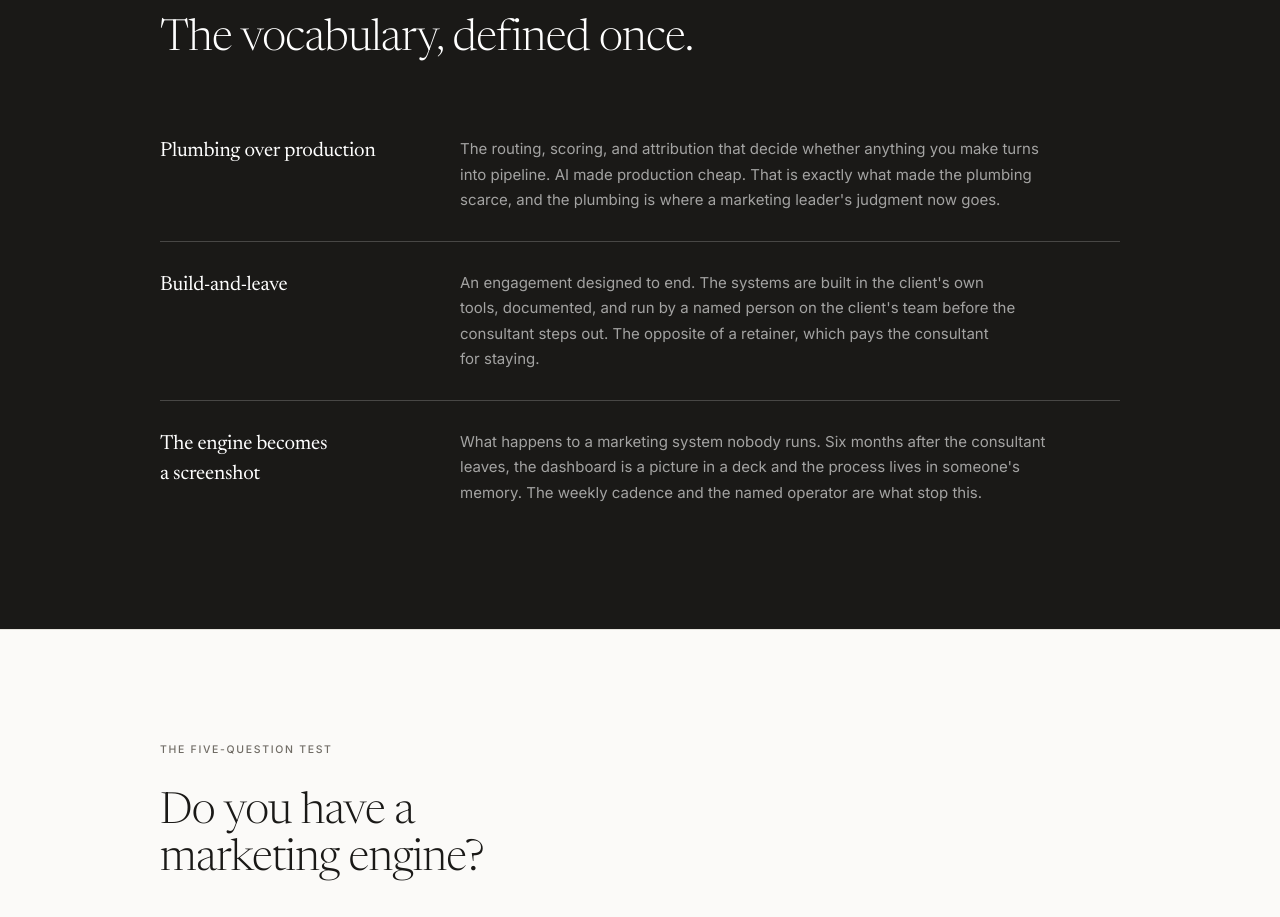
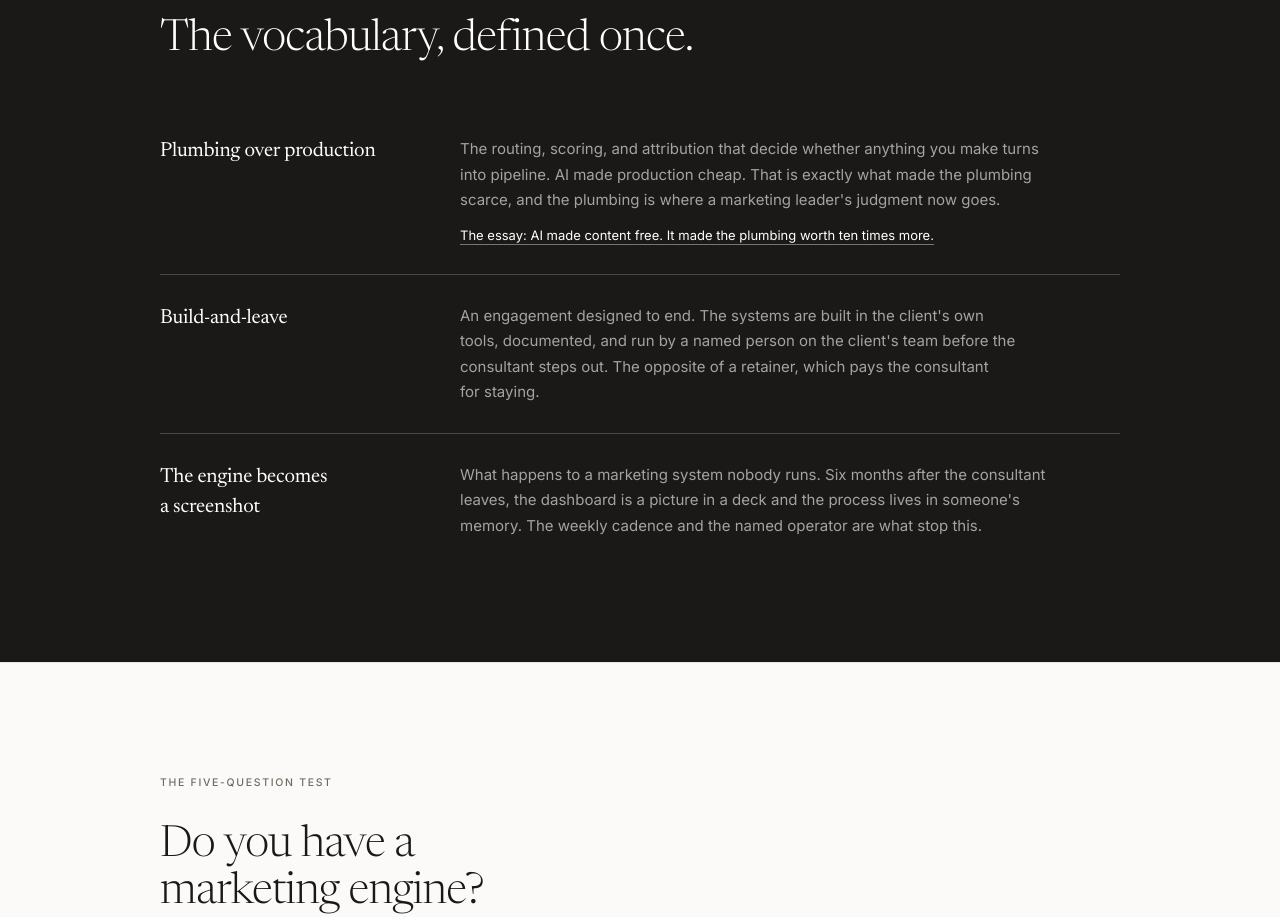
Before and after one commit to neelythomson/neelythomson-site, a Next.js app: page /marketing-engine in a window 1280 px wide. Shown: the part 3120-4037 px from the top of the page. Built offline with nearby package versions, Linux system fonts and the light colour scheme.

Commit message:
marketing-engine: plumbing term links to its essay

```diff
--- a/src/app/marketing-engine/page.tsx
+++ b/src/app/marketing-engine/page.tsx
@@ -49,10 +49,11 @@ const layers = [
   },
 ];
 
-const terms = [
+const terms: { t: string; d: string; more?: { href: string; text: string } }[] = [
   {
     t: "Plumbing over production",
     d: "The routing, scoring, and attribution that decide whether anything you make turns into pipeline. AI made production cheap. That is exactly what made the plumbing scarce, and the plumbing is where a marketing leader's judgment now goes.",
+    more: { href: "/writing/ai-made-content-free-it-made-the", text: "The essay: AI made content free. It made the plumbing worth ten times more." },
   },
   {
     t: "Build-and-leave",
@@ -222,7 +223,14 @@ export default function MarketingEngine() {
               {terms.map((t, i) => (
                 <div key={t.t} id={slug(t.t)} className={`scroll-mt-20 grid gap-3 py-7 md:grid-cols-[260px_1fr] md:gap-10 ${i === 0 ? "" : "border-t border-white/20"}`}>
                   <h3 className="display-xs text-[20px] text-white">{t.t}</h3>
-                  <p className="max-w-[62ch] text-[15px] leading-[1.7] text-white/60">{t.d}</p>
+                  <div>
+                    <p className="max-w-[62ch] text-[15px] leading-[1.7] text-white/60">{t.d}</p>
+                    {t.more && (
+                      <p className="mt-3 text-[13px] leading-[1.6]">
+                        <a href={t.more.href} className="border-b border-white/40 pb-px text-white transition-colors hover:text-accent">{t.more.text}</a>
+                      </p>
+                    )}
+                  </div>
                 </div>
               ))}
             </div>
```
